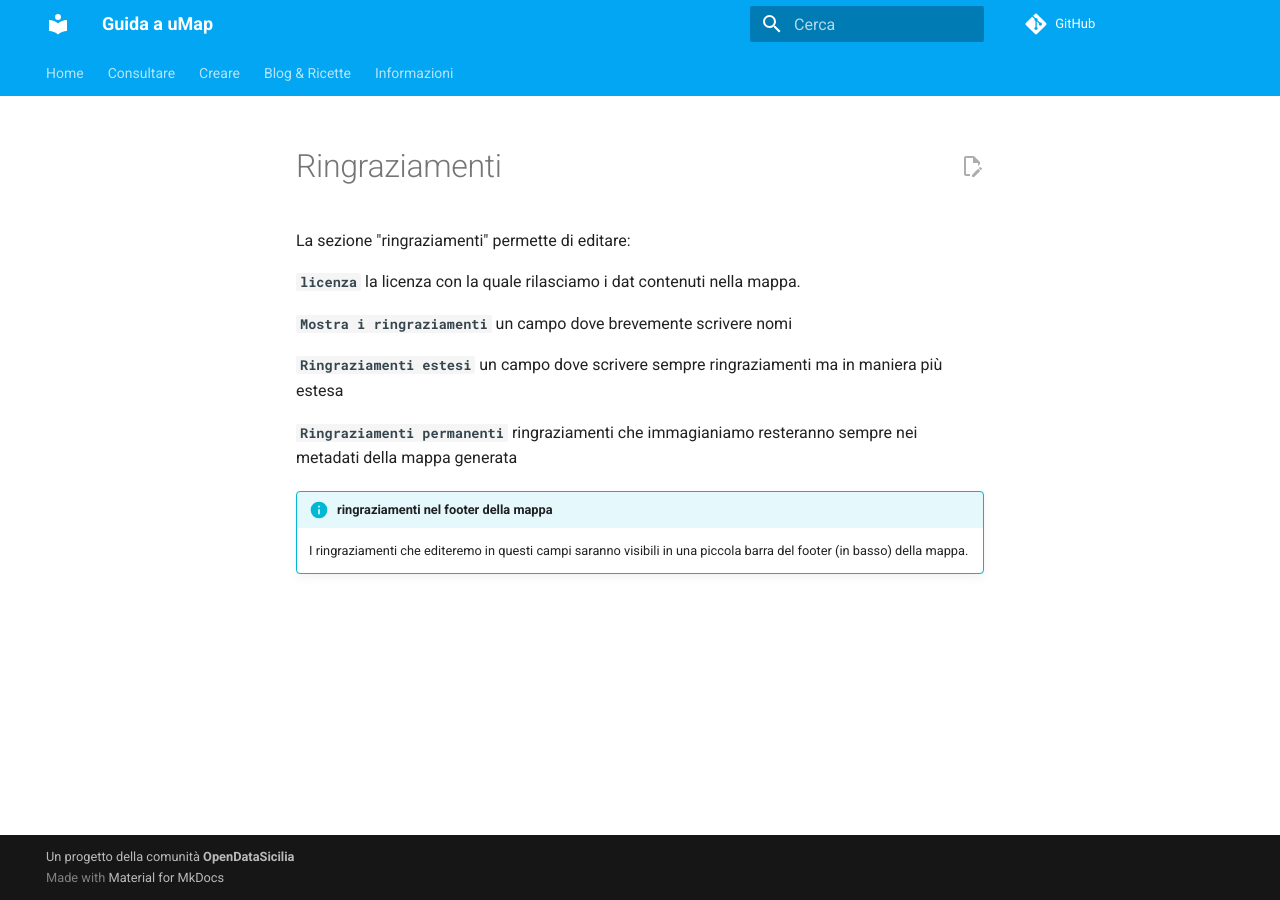
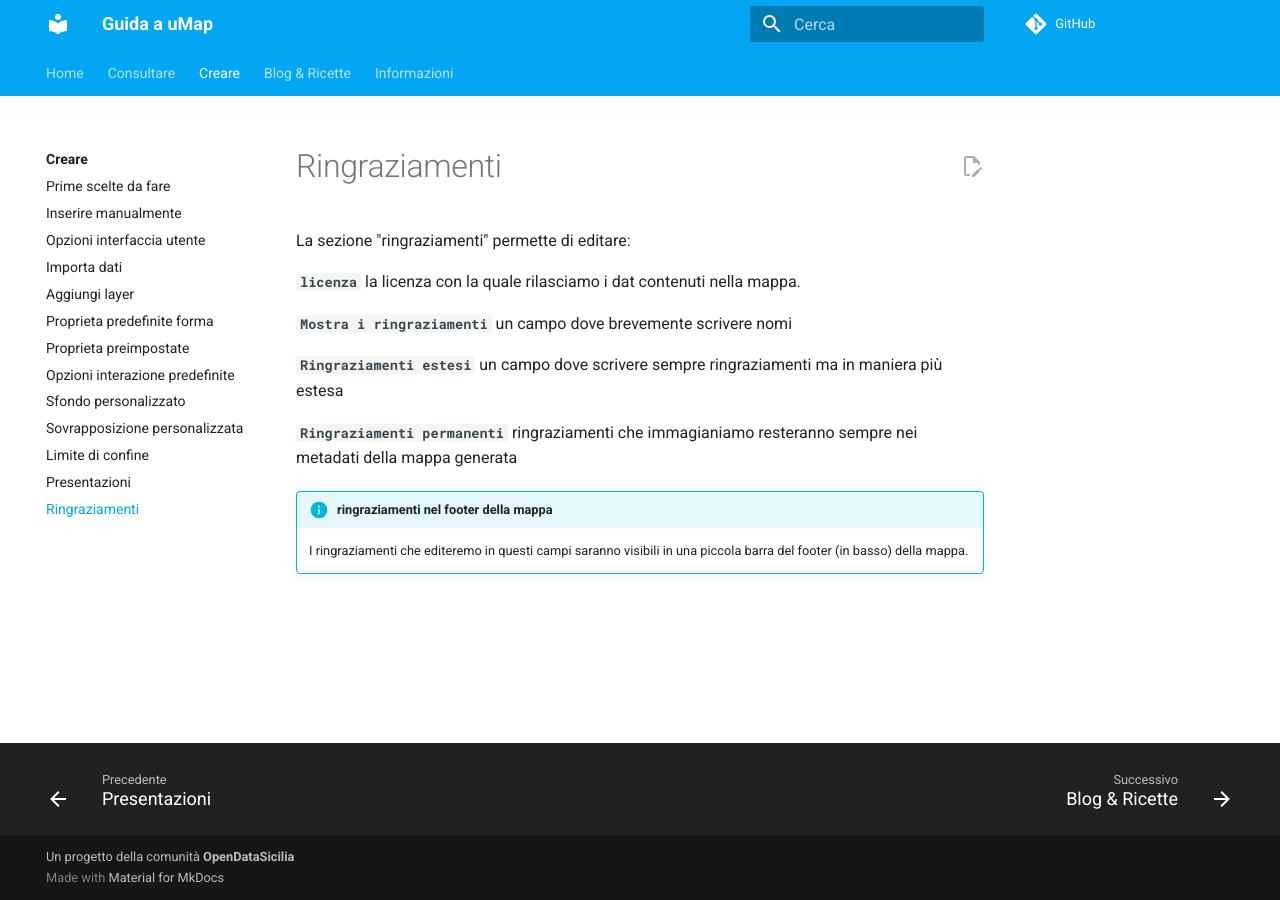
Before and after one commit to opendatasicilia/guida-umap, an MkDocs documentation site: the page built from docs/creare/ringraziamenti.md, in a window 1280 px wide. Built offline with MkDocs 1.6.1 and Material for MkDocs 9.7.7, drawn with Linux system fonts in a browser that asks for light colours; comment, search, counter and statistics services are not loaded.

Commit message:
Update mkdocs.yml

```diff
--- a/mkdocs.yml
+++ b/mkdocs.yml
@@ -54,6 +54,7 @@ nav:
     - Sovrapposizione personalizzata: creare/sovrapposizione-personalizzata.md
     - Limite di confine: creare/limite-confine.md
     - Presentazioni: creare/presentazioni.md
+    - Ringraziamenti: creare/ringraziamenti.md
   - Blog: blog/index.md
   - Informazioni:
     - Informazioni: informazioni/index.md
```
